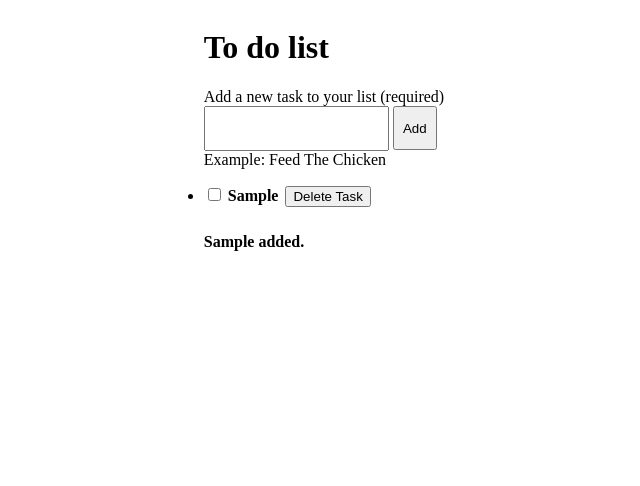
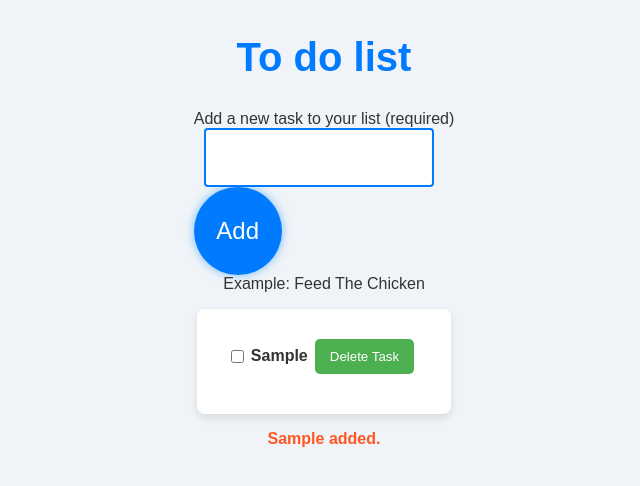
Before and after one commit to JawwadShahzad/To-Do-List, a plain HTML site: page index.html in a window 1280 px wide. Both pictures are taken after typing "Sample" into the empty fields and a click on the input "Add". Shown: the whole page, without its empty margins (316-956 px from the left). Drawn offline with Linux system fonts and the light colour scheme.

Commit message:
Update style.css

```diff
--- a/style.css
+++ b/style.css
@@ -1,10 +1,39 @@
+/* Base Styles */
+body {
+  font-family: 'Arial', sans-serif;
+  background-color: #f0f4f8;
+  color: #333;
+}
+
 .list {
   display: inline-block;
   padding-left: 0;
+  background: #fff;
+  border-radius: 8px;
+  box-shadow: 0 4px 8px rgba(0, 0, 0, 0.1);
+  padding: 20px;
+  transition: all 0.3s ease;
+}
+
+.list:hover {
+  transform: scale(1.02);
 }
 
 .focus {
   border-bottom: 3px dotted red;
+}
+
+.task {
+  margin-bottom: 10px;
+  display: flex;
+  align-items: center;
+  padding: 10px;
+  border-radius: 5px;
+  transition: background-color 0.3s ease;
+}
+
+.task:hover {
+  background-color: #e0e7ff;
 }
 
 .task label,
@@ -13,8 +42,28 @@
   margin-right: 7px;
 }
 
-.task {
-  margin-bottom: 10px;
+.task label {
+  flex: 1;
+}
+
+.task input {
+  padding: 8px;
+  border: 1px solid #ccc;
+  border-radius: 4px;
+}
+
+.task button {
+  background-color: #4caf50;
+  color: white;
+  border: none;
+  padding: 10px 15px;
+  border-radius: 5px;
+  cursor: pointer;
+  transition: background-color 0.3s ease;
+}
+
+.task button:hover {
+  background-color: #45a049;
 }
 
 .task:last-child {
@@ -23,21 +72,69 @@
 
 .task_input {
   height: 39px;
+  padding: 8px;
+  border: 2px solid #007bff;
+  border-radius: 4px;
+  width: calc(100% - 50px);
+  margin-right: 10px;
 }
+
 .add_task {
-  height: 44px;
-  width: 44px;
+  height: 88px;
+  width: 88px;
+  background-color: #007bff;
+  color: white;
+  border: none;
+  border-radius: 50%;
+  cursor: pointer;
+  display: flex;
+  justify-content: center;
+  align-items: center;
+  font-size: 24px;
+  transition: background-color 0.3s ease;
 }
+
+.add_task:hover {
+  background-color: #0056b3;
+}
+
 .container {
   max-width: 1400px;
   margin: auto;
   display: flex;
+  flex-direction: column;
+  align-items: center;
 }
 
 .content {
   margin: auto;
+  text-align: center;
 }
 
 .sc_feedback {
   font-weight: bold;
+  color: #ff5722;
 }
+
+/* Additional Styles */
+h1 {
+  font-size: 2.5em;
+  color: #007bff;
+  margin-bottom: 30px;
+  text-align: center;
+}
+
+input:focus, button:focus {
+  outline: none;
+  box-shadow: 0 0 10px rgba(33, 150, 243, 0.6);
+}
+
+@media (max-width: 768px) {
+  .container {
+    flex-direction: column;
+  }
+
+  .task input {
+    width: calc(100% - 80px);
+  }
+}
```
